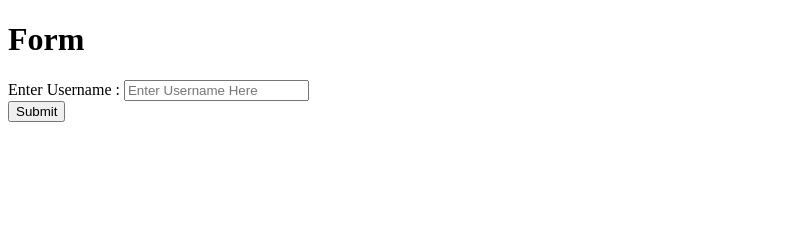
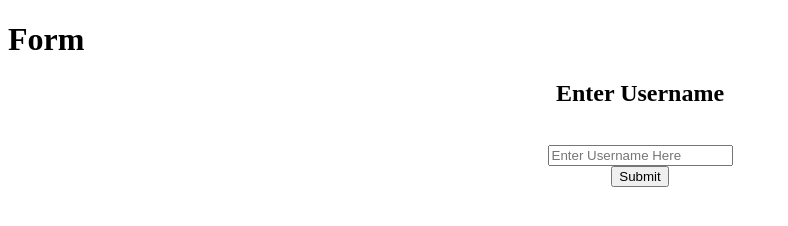
Before and after one commit to Vraj6605/GitHub-User-Data, a plain HTML site: page index.html in a window 1280 px wide. Shown: the whole page, without its empty margins (0-788 px from the left). Drawn offline with Linux system fonts and the light colour scheme.

Commit message:
Update index.html
new

```diff
--- a/index.html
+++ b/index.html
@@ -9,10 +9,11 @@
 
 <body>
   <h1>Form</h1>
-
-    Enter Username : <input type="text" name="uname" id="uname" placeholder="Enter Username Here"><br>
+  <center>
+    <h2>Enter Username</h2>  <br>
+    <input type="text" name="uname" id="uname" placeholder="Enter Username Here"><br>
     <button id="submit">Submit</button>
-
+</center>
   <script>
 
     let submit = document.querySelector("#submit");
```
